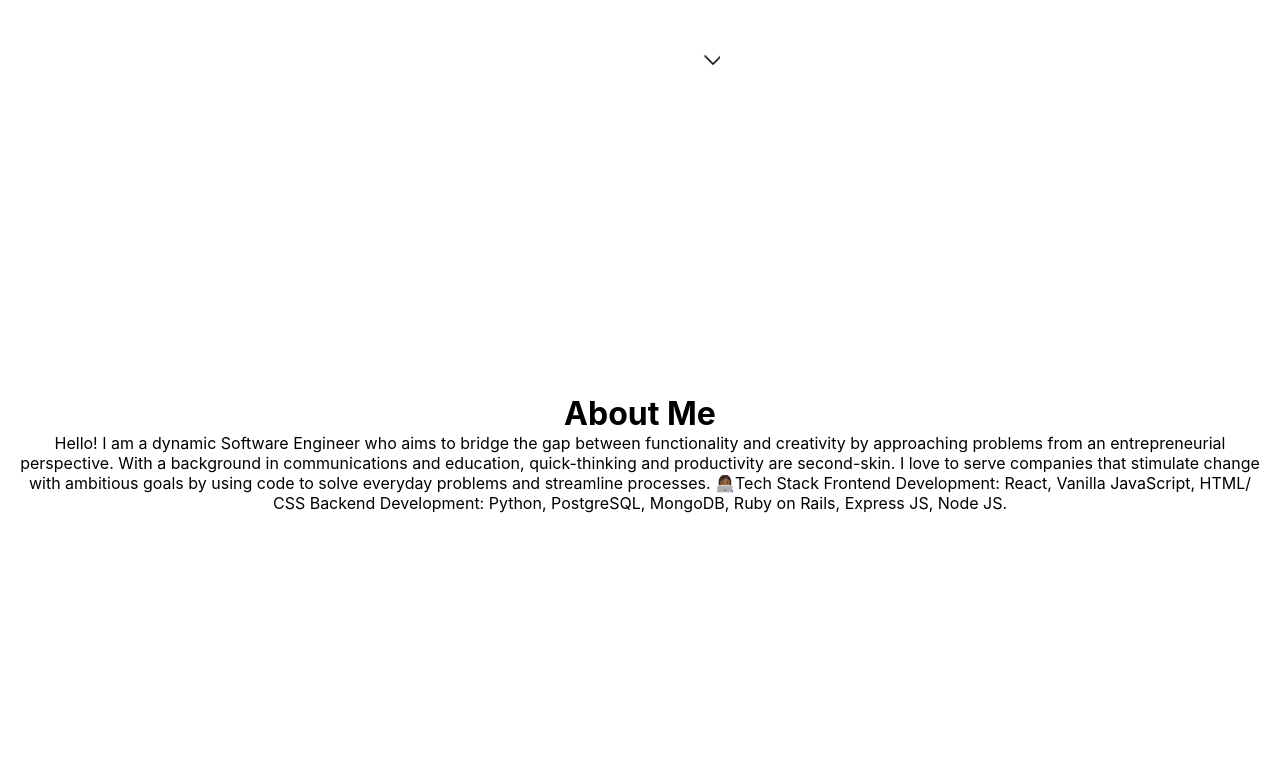
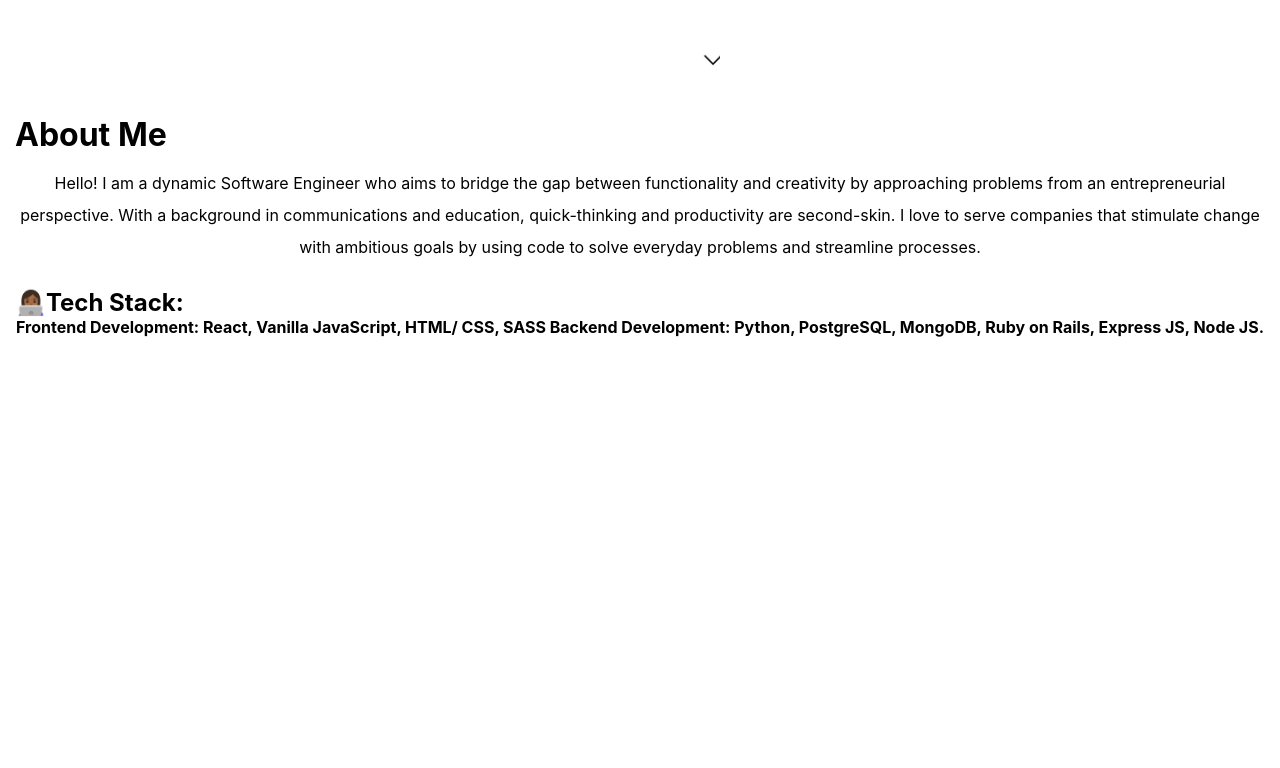
Before and after one commit to curlygirltech/portfolio, a React (Create React App) app in the folder jc-portfolio/: page / in a window 1280 px wide. Shown: the part 712-1480 px from the top of the page. Built offline with nearby package versions, Linux system fonts and the light colour scheme.

Commit message:
slight changes to about section

```diff
--- a/jc-portfolio/src/Screens/About/About.jsx
+++ b/jc-portfolio/src/Screens/About/About.jsx
@@ -6,15 +6,24 @@ export default function About() {
     <div className="about-container" id="about">
       <div className="about-card">
         <h1>About Me</h1>
-        <p>Hello! I am a dynamic Software Engineer who aims to bridge the gap between functionality and creativity by approaching problems from an entrepreneurial perspective. With a background in communications and education, quick-thinking and productivity are second-skin. I love to serve companies that stimulate change with ambitious goals by using code to solve everyday problems and streamline processes.
-
-👩🏾‍💻Tech Stack
-
-Frontend Development: React, Vanilla JavaScript, HTML/ CSS
-
-Backend  Development: Python, PostgreSQL, MongoDB, Ruby on Rails, Express JS, Node JS.
-</p>
+        <p>
+          Hello! I am a dynamic Software Engineer who aims to bridge the gap
+          between functionality and creativity by approaching problems from an
+          entrepreneurial perspective. With a background in communications and
+          education, quick-thinking and productivity are second-skin. I love to
+          serve companies that stimulate change with ambitious goals by using
+          code to solve everyday problems and streamline processes.
+        </p>
       </div>
+        <div className="tech-stack-card">
+        <h2>👩🏾‍💻Tech Stack:</h2>
+        <h4>
+          Frontend Development: React, Vanilla JavaScript, HTML/
+          CSS, SASS
+          Backend Development: Python, PostgreSQL, MongoDB, Ruby on Rails,
+          Express JS, Node JS.
+        </h4>
+        </div>
     </div>
   );
 }
--- a/jc-portfolio/src/Screens/About/about.scss
+++ b/jc-portfolio/src/Screens/About/about.scss
@@ -8,9 +8,22 @@
   display:flex;
   flex-direction: column;
   align-items: center;
-  justify-content: space-around;
+  // justify-content: space-around;
 
-  .about-card{
-    padding:20px;
+}
+
+.about-card{
+  padding: 15px;
+  line-height: 2;
+
+  h1{
+    text-align: left;
   }
 }
+.tech-stack-card{
+  padding:10px;
+
+  h2{
+    text-align: left;
+  }
+}
```
